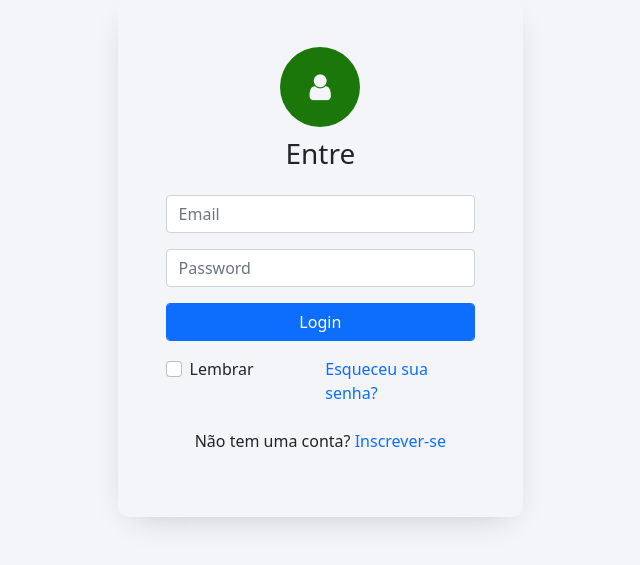
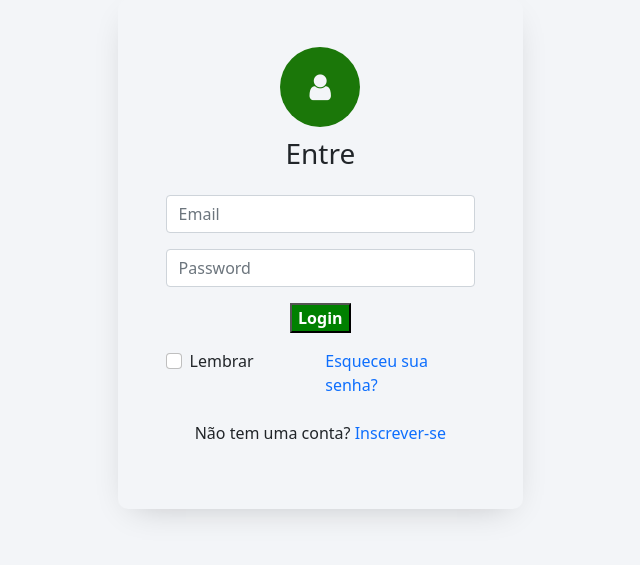
Before and after one commit to PI3SALA13/ECOmove, a Django app: page /login/ in a window 1280 px wide. Shown: the part 113-678 px from the top of the page, without its empty margins (349-989 px from the left). Run offline with Django 4.2, Linux system fonts and the light colour scheme.

Commit message:
Add files via upload

```diff
--- a/RaisingMinds/users/templates/users/login.html
+++ b/RaisingMinds/users/templates/users/login.html
@@ -79,11 +79,9 @@
               <div class="form-group d-flex">
                 <input type="password" class="form-control rounded-left" name="password1" placeholder="Password" required />
               </div>
-              <div class="form-group">
-                <button type="submit" class="form-control btn btn-primary rounded submit px-3">
-                  Login
-                </button>
-              </div>
+              <div class="form-group" style="display: flex; justify-content: center; align-items: center;">
+                <button type="submit" style="background-color: green; color: white; font-weight: bold;">Login</button>
+            </div>
 
 
               <div class="rember">
--- a/RaisingMinds/users/templates/users/signup.html
+++ b/RaisingMinds/users/templates/users/signup.html
@@ -76,9 +76,10 @@
                         <input type="password" class="form-control rounded-left" name="password2" placeholder="Confirm Password" oninput="validatePasswordMatch()" oninput="validatePasswordMatch()" required>
                     </div>
 
-                    <div class="form-group">
-                        <button type="submit" class="form-control btn btn-primary rounded submit px-3">Inscrever-se</button>
+                    <div class="form-group" style="display: flex; justify-content: center; align-items: center;">
+                        <button type="submit" style="background-color: green; color: white; font-weight: bold;">Inscrever-se</button>
                     </div>
+
                     <div id="passwordError" style="color: red;"></div>
                     <div class="text-center">
                         <p class="mt-2">Você tem uma conta? <a href="{% url 'login' %}"> Entre aqui</p>
```
